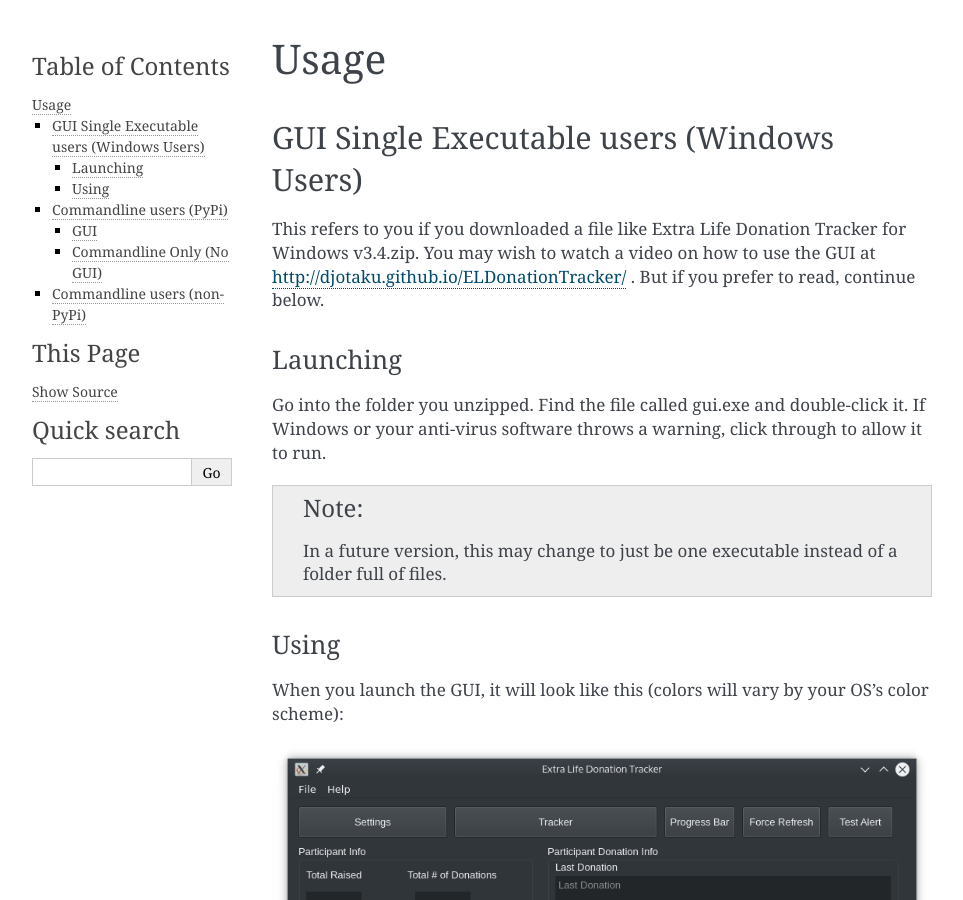
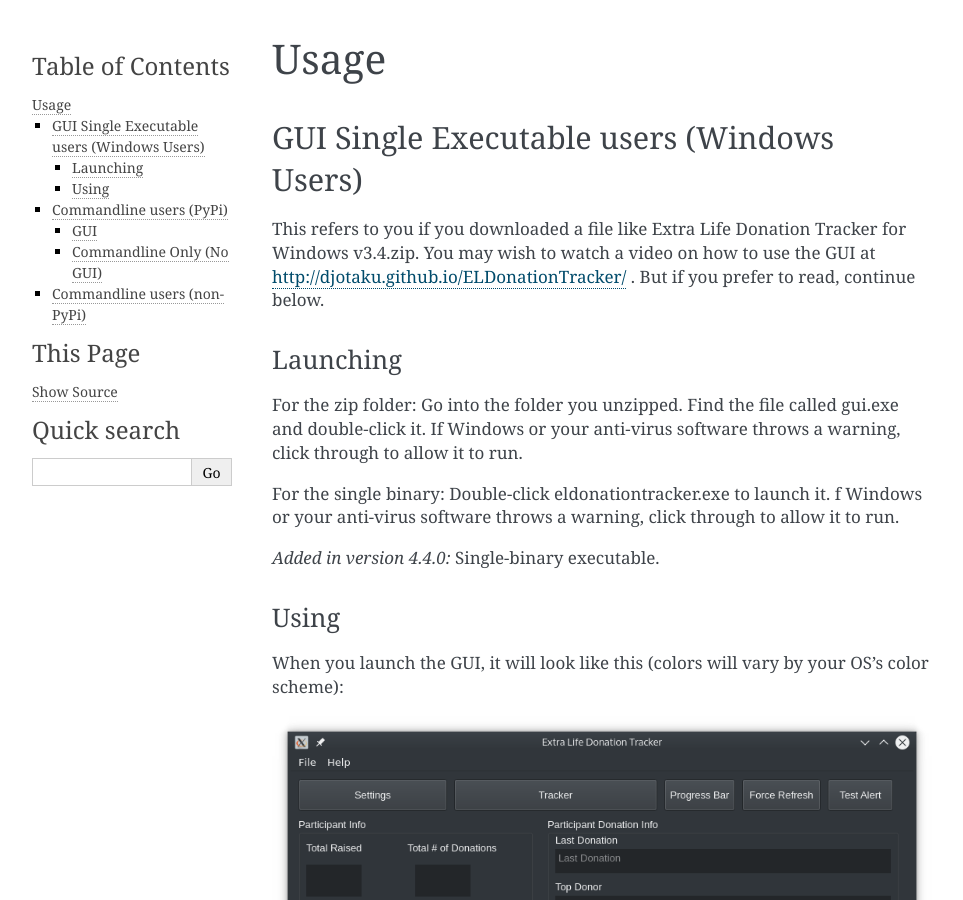
Before and after one commit to djotaku/ELDonationTracker, a Sphinx documentation site: the page built from docs/usage.rst, in a window 1280 px wide and 900 px high. Shown: the whole window, without its empty margins (148-1111 px from the left). Built offline with Sphinx 7.4.7, drawn with Linux system fonts in a browser that asks for light colours.

Commit message:
:blue_book: Updated documentation to go along with the single binary build.
For issue #70

```diff
--- a/docs/installation.rst
+++ b/docs/installation.rst
@@ -48,11 +48,13 @@
 GUI Single Executable Users
 ---------------------------
 
-Go to the latest release_ and download the file that ends in "For Windows". Unzip it to the location you want to use and then proceed to :doc:`usage`.
+Go to the latest release_ and download one of the files that ends in "For Windows". For the 4.4.0 release you can choose a single executable binary or the zip file as before. Unzip it to the location you want to use and then proceed to :doc:`usage`.
 
-Pyinstaller images will no longer be made for Linux as there are issues with the version of libC it links to as well as other side effects from the VM used by the Github CI system. Linux users can still use the GUI via PyPi, Source Code download, or git clone.
+.. versionadded:: 4.4.0
+    Single-binary executable build added.
 
 .. versionchanged:: 4.0.1
+    Pyinstaller images will no longer be made for Linux as there are issues with the version of libC it links to as well as other side effects from the VM used by the Github CI system. Linux users can still use the GUI via PyPi, Source Code download, or git clone.
 
 
 .. _release: https://github.com/djotaku/ELDonationTracker/releases
--- a/docs/usage.rst
+++ b/docs/usage.rst
@@ -10,11 +10,12 @@
 Launching
 ---------
 
-Go into the folder you unzipped. Find the file called gui.exe and double-click it. If Windows or your anti-virus software throws a warning, click through to allow it to run.
+For the zip folder:  Go into the folder you unzipped. Find the file called gui.exe and double-click it. If Windows or your anti-virus software throws a warning, click through to allow it to run.
 
-.. note::
+For the single binary: Double-click eldonationtracker.exe to launch it. f Windows or your anti-virus software throws a warning, click through to allow it to run.
 
-    In a future version, this may change to just be one executable instead of a folder full of files.
+.. versionadded:: 4.4.0
+    Single-binary executable.
 
 .. _gui-usage:
 
```
